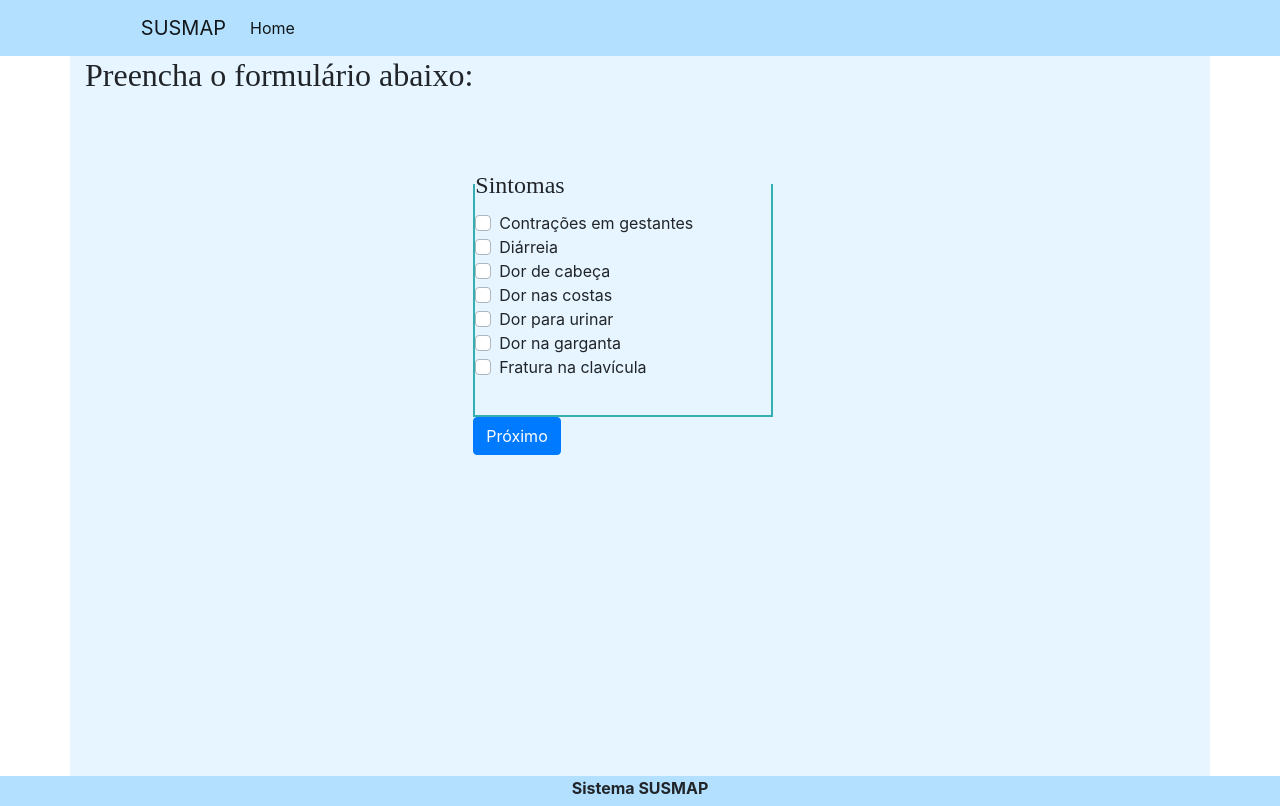
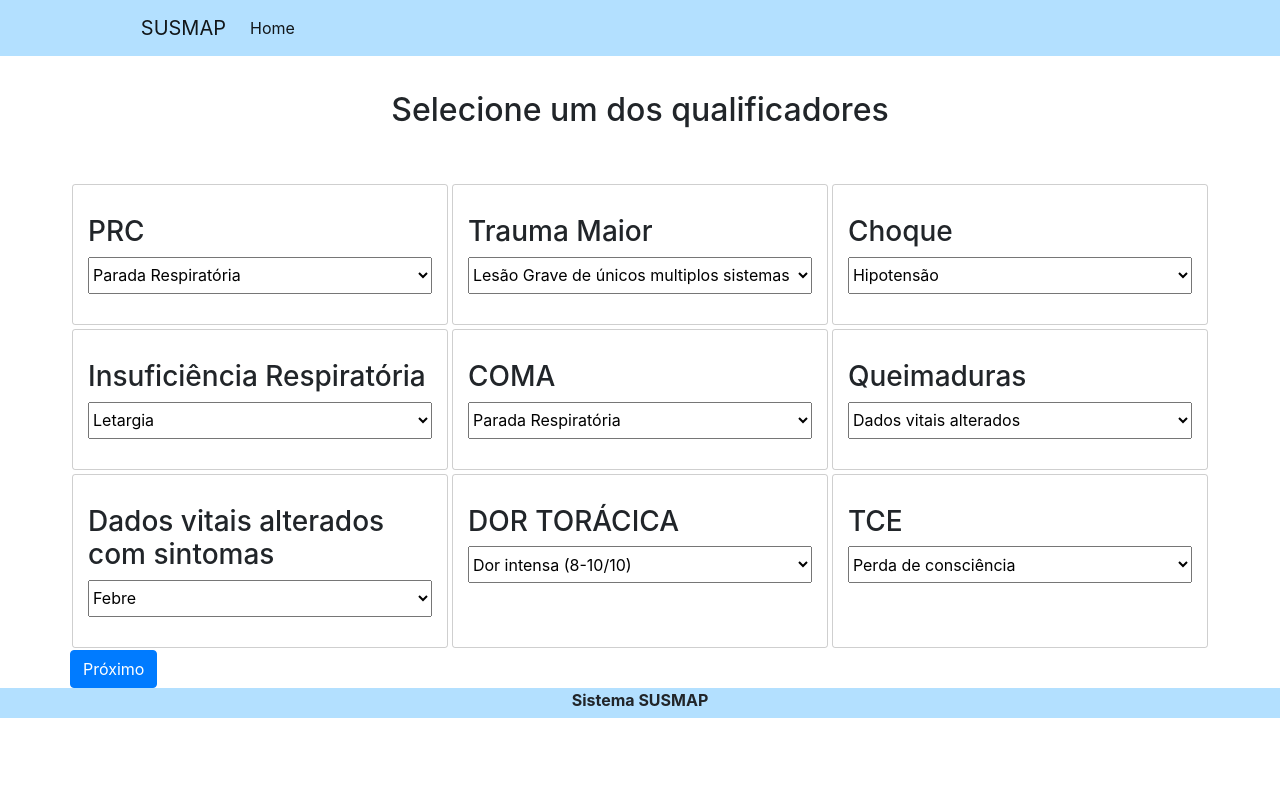
Before and after one commit to RoseGaldino/susmap, an Angular app: page /formulario in a window 1280 px wide. Built offline with nearby package versions, Linux system fonts and the light colour scheme.

Commit message:
Atualização da página 'Formulário'.

```diff
--- a/src/app/componentes/formulario/formulario.component.css
+++ b/src/app/componentes/formulario/formulario.component.css
@@ -31,13 +31,6 @@ header {
     background-color: #e6f5ff;
 }
 
-fieldset
-{
-    border: 2px #33afaf solid;
-    /* border-radius: 10px; */
-    height: 250px;
-    width: 300px;
-}
 legend{
     font-style:bold;
   font-family: “Segoe UI”,”Arial”,”Times New Roman”;
@@ -46,3 +39,53 @@ h2{
     font-style:bold;
     font-family: “Segoe UI”,”Arial”,”Times New Roman”;
 }
+
+.titulo {
+    text-align: center;
+    font-size: 2em;
+    margin-top: 35px;
+}
+
+.box-qualificadores {
+    width: 100%;
+    max-width: 1140px;
+    margin: 0 auto;
+    display: flex;
+    flex-wrap: wrap;
+    padding-top: 45px;
+}
+
+.qualificador {
+    width: calc(33.33% - 4px );
+    max-width: 100%;
+    padding: 30px 15px;
+    border: 1px solid rgba(17,17,17,0.2);
+    border-radius: 3px;
+    margin: 2px;
+    transition: 1s;
+}
+
+.qualificador:hover {
+    background-color: rgb(238, 232, 232);
+    transition: 1s;
+}
+
+.qualificador select {
+    width: 100%;
+    max-width: 100%;
+    height: 37px;
+}
+
+@media only screen and (max-width: 800px) {
+    .qualificador {
+        width: calc(50% - 4px );
+    }
+
+}
+
+@media only screen and (max-width: 400px) {
+    .qualificador {
+        width: calc(100% - 4px );
+    }
+
+}
--- a/src/app/componentes/formulario/formulario.component.html
+++ b/src/app/componentes/formulario/formulario.component.html
@@ -10,12 +10,12 @@
   </div>
 
 </nav>
-<div class="container plano-externo">
+ <!--<div class="container plano-externo">
   <div>
       <h2>Preencha o formulário abaixo:</h2>
   </div>
 
-  <form id="formulario">
+ <form id="formulario">
       <fieldset>
           <legend>Sintomas</legend>
       <div class="custom-control custom-checkbox">
@@ -51,3 +51,96 @@
     </form>
   <span class="glyphicon glyphicon-search" aria-hidden="true"></span>
 </div>
+
+-->
+
+<h1 class="titulo">Selecione um dos qualificadores</h1>
+
+<section class="box-qualificadores">
+
+   <div class="qualificador">
+     <h3>PRC</h3>
+     <select name="prc" id="prc">
+       <option value="" disabled>Selecionar</option>
+       <option value="parada respiratória">Parada Respiratória</option>
+       <option value="parada respiratória">Parada Agônica</option>
+     </select>
+   </div>
+
+   <div class="qualificador">
+    <h3>Trauma Maior</h3>
+    <select name="traumaMaior" id="traumaMaior">
+        <option value="" disabled>Selecionar</option>
+        <option value="lesão grave">Lesão Grave de únicos multiplos sistemas</option>
+        <option value="lesão grave">Trauma Torácico</option>
+        <option value="lesão grave">Lesões múltiplas de menbros com desalinhamento</option>
+    </select>
+  </div>
+
+  <div class="qualificador">
+    <h3>Choque</h3>
+    <select name="prc" id="prc">
+      <option value="" disabled>Selecionar</option>
+      <option value="parada respiratória">Hipotensão</option>
+      <option value="parada respiratória">Taquicardia</option>
+      <option value="parada respiratória">Alteração do estado de consciência</option>
+    </select>
+  </div>
+
+  <div class="qualificador">
+   <h3>Insuficiência Respiratória</h3>
+   <select name="insuficienciaRespiratoria" id="insuficienciaRespiratoria">
+      <option value="" disabled>Selecionar</option>
+     <option value="lesão grave">Letargia</option>
+     <option value="lesão grave">Saturação</option>
+   </select>
+ </div>
+
+ <div class="qualificador">
+  <h3>COMA</h3>
+  <select name="coma" id="coma">
+      <option value="" disabled>Selecionar</option>
+    <option value="parada respiratória">Parada Respiratória</option>
+    <option value="parada respiratória">Parada Agônica</option>
+  </select>
+</div>
+
+<div class="qualificador">
+ <h3>Queimaduras</h3>
+ <select name="queimaduras" id="queimaduras">
+    <option value="" disabled>Selecionar</option>
+   <option value="queimaduras">Dados vitais alterados</option>
+   <option value="queimaduras">Queimaduras elétricas</option>
+   <option value="queimaduras">Dados vitais normais</option>
+   <option value="queimaduras">Queimaduras de 1º grau < 10% SCQ em áreas não críticas</option>
+ </select>
+</div>
+<div class="qualificador">
+    <h3>Dados vitais alterados com sintomas </h3>
+    <select name="traumaMaior" id="traumaMaior">
+       <option value="" disabled>Selecionar</option>
+      <option value="lesão grave">Febre</option>
+      <option value="lesão grave">Febre (T. axilar >= 38,5) em imunocompetentes e com toxemia</option>
+      <option value="lesão grave">Febre (T. axilar >= 38,5) em imunocompetentes e sem toxemia</option>
+    </select>
+   </div>
+   <div class="qualificador">
+      <h3>DOR TORÁCICA</h3>
+      <select name="traumaMaior" id="traumaMaior">
+         <option value="" disabled>Selecionar</option>
+        <option value="lesão grave">Dor intensa (8-10/10)</option>
+        <option value="lesão grave">Dor moderada (4-7/10)</option>
+        <option value="lesão grave">Dados vitais normais</option>
+      </select>
+     </div>
+     <div class="qualificador">
+        <h3>TCE </h3>
+        <select name="tce" id="tce">
+           <option value="" disabled>Selecionar</option>
+          <option value="lesão grave">Perda de consciência</option>
+          <option value="lesão grave">Cefaléia Moderada</option>
+          <option value="lesão grave">Cefaléia leve (1-3/10)</option>
+        </select>
+       </div>
+       <button type="submit" class="btn btn-primary">Próximo</button>
+</section>
--- a/src/styles.css
+++ b/src/styles.css
@@ -1,2 +1,6 @@
 /* You can add global styles to this file, and also import other style files */
 @import '~bootstrap/dist/css/bootstrap.min.css';
+
+* {
+    box-sizing: border-box;
+}
```
